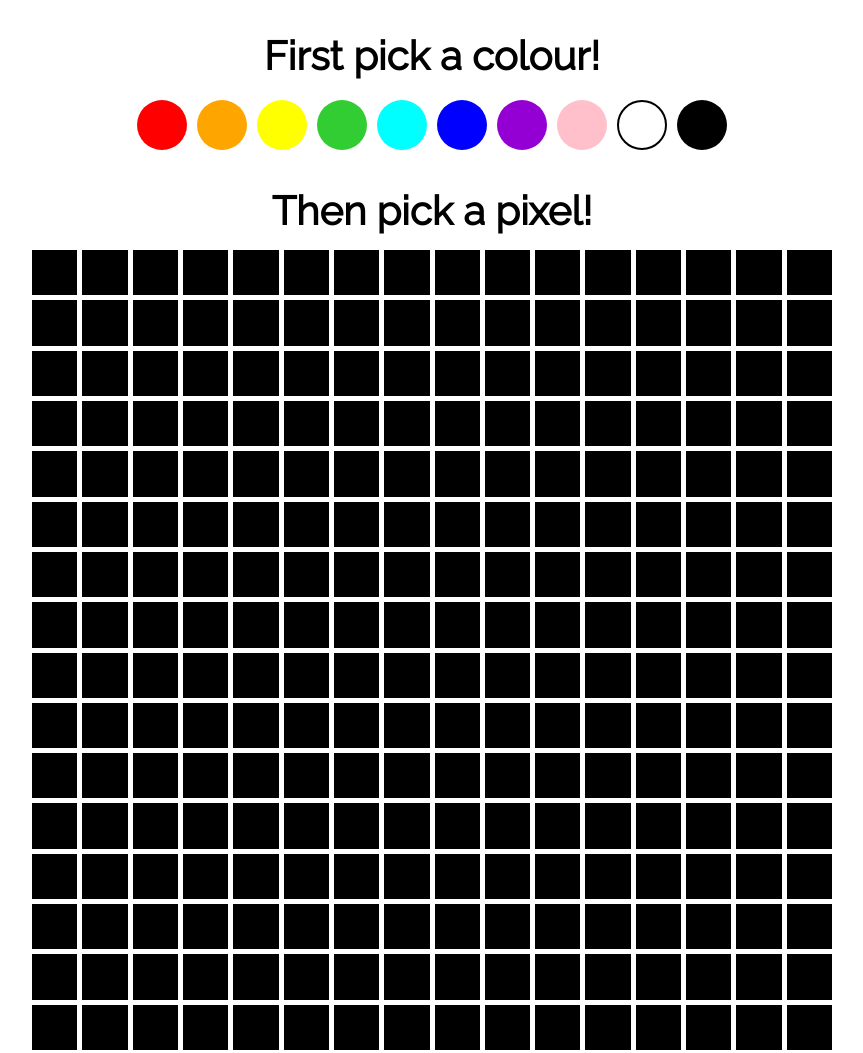
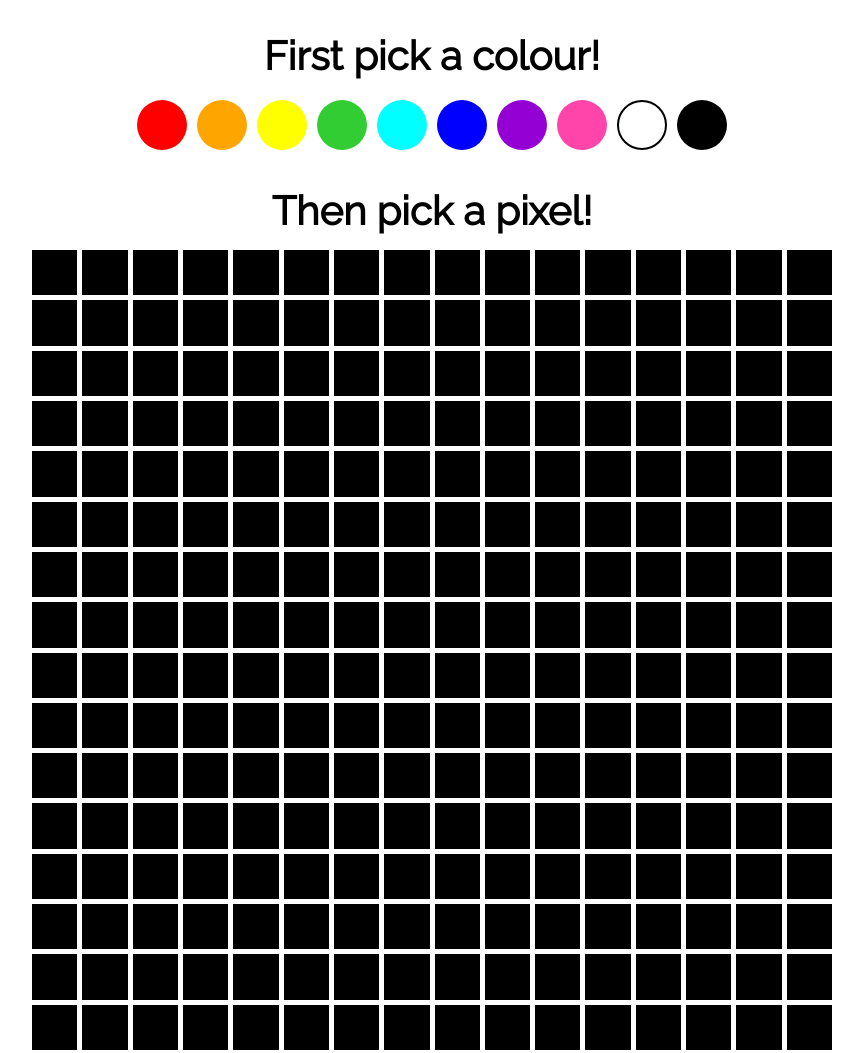
Before and after one commit to snakemode/interactive-lights2, a website built with Vite: page app/index.html in a window 1280 px wide. Shown: the whole page, without its empty margins (208-1071 px from the left). Built offline with nearby package versions, Linux system fonts and the light colour scheme; what @snakemode/matrix-driver, ably would draw is missing.

Commit message:
update pink to match that in array

```diff
--- a/app/style.css
+++ b/app/style.css
@@ -75,7 +75,7 @@ h1 {
 }
 
 .pink {
-  background-color: pink;
+  background-color: rgb(255, 68, 170);
 }
 
 .white {
```
